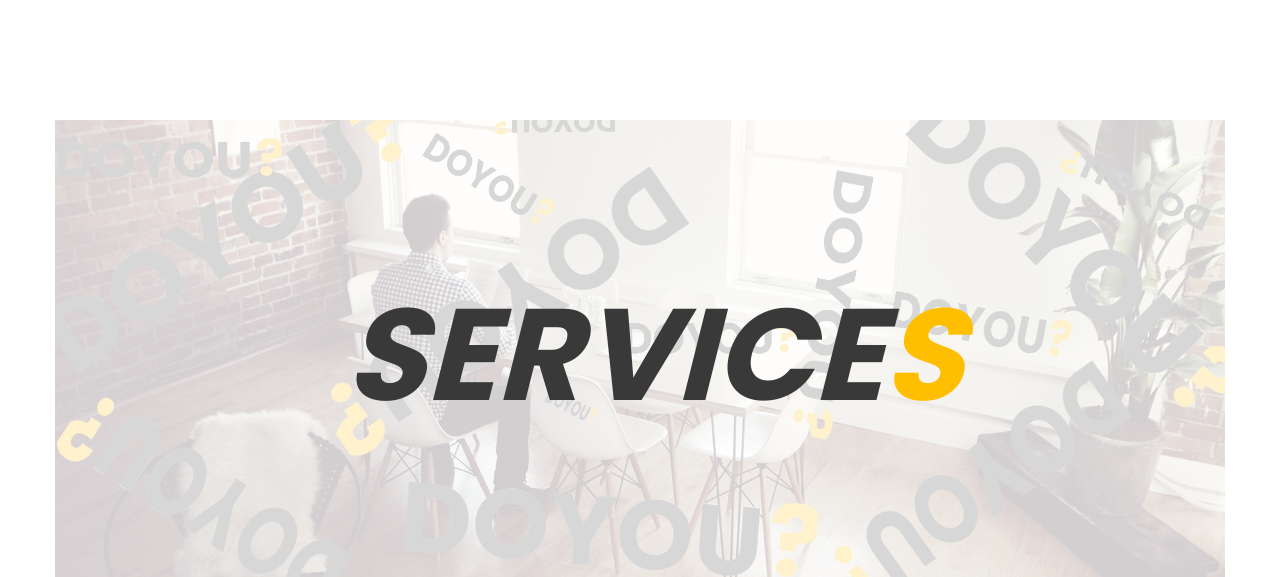
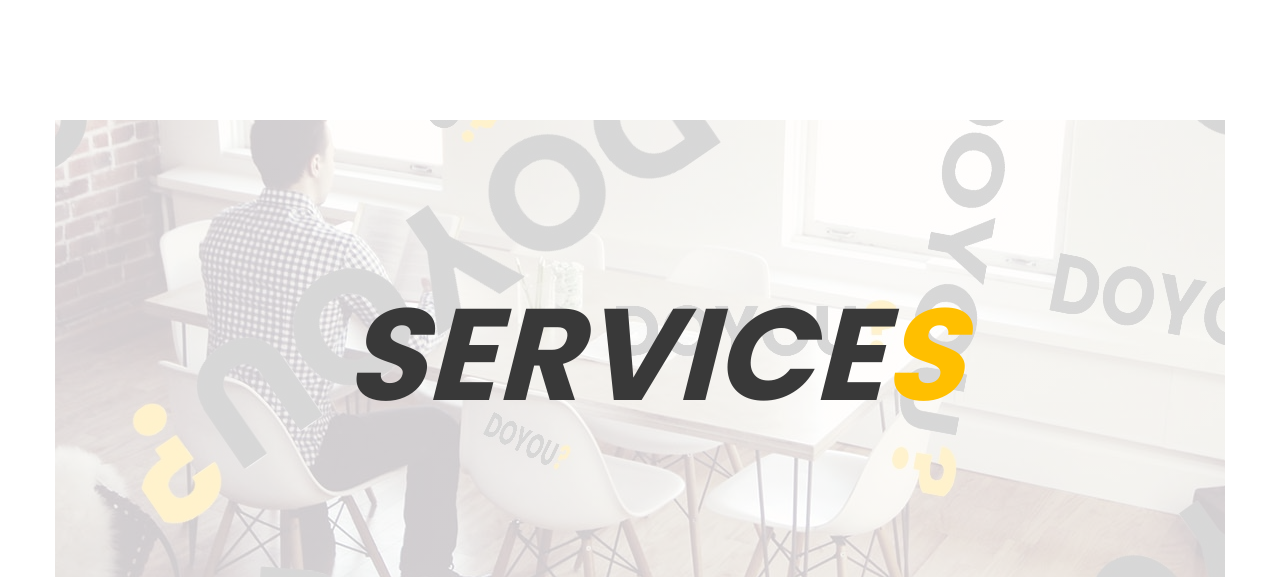
Before and after one commit to Johnaius/reverseHibernation, a plain HTML site: page index.html in a window 1280 px wide. Shown: the part 780-1357 px from the top of the page. Drawn offline with Linux system fonts and the light colour scheme; files whose address does not match are found by name.

Commit message:
services img fix

```diff
--- a/css/style.css
+++ b/css/style.css
@@ -934,7 +934,7 @@ footer img {
     padding: 150px 0 150px;
     background: -webkit-linear-gradient(rgba(255, 255, 255, .8), rgba(255, 255, 255, .8)), url(../img/01doyou.jpg);
     background: linear-gradient(rgba(255, 255, 255, .8), rgba(255, 255, 255, .8)), url(../img/01doyou.jpg);
-    background-size: cover;
+    background-size: center center;
     background-attachment: fixed;
     background-position: center center;
     text-align: center;
```
